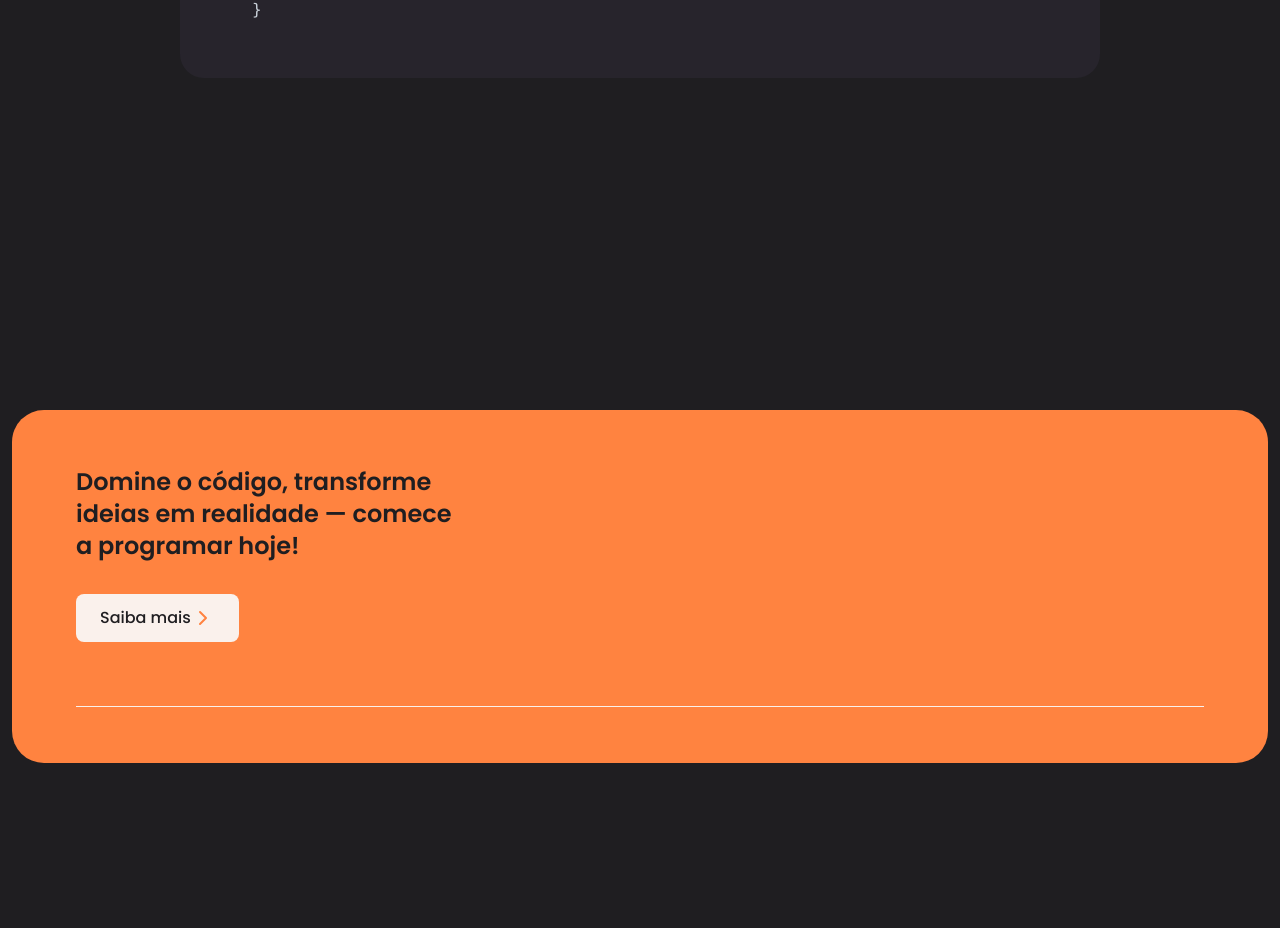
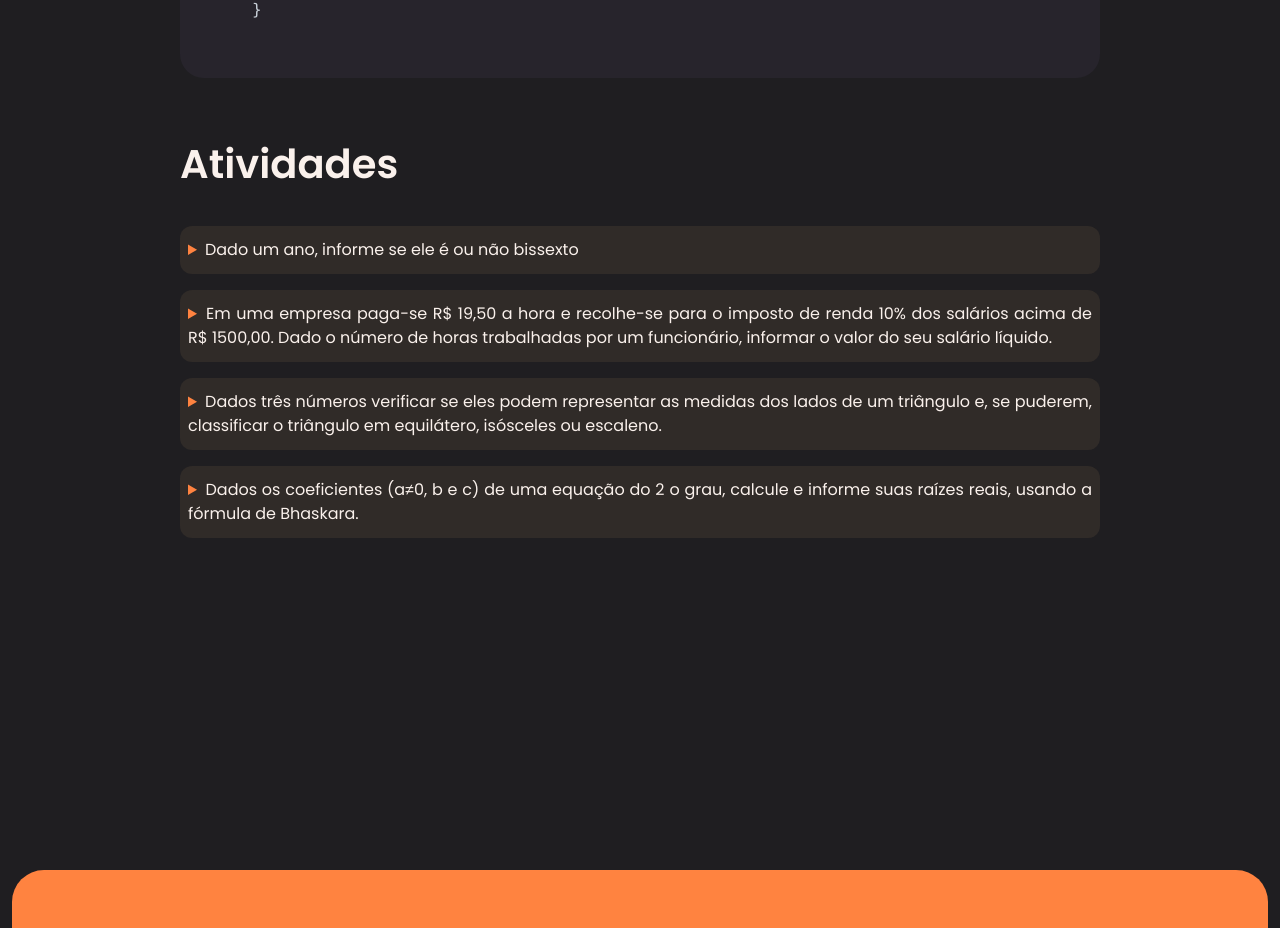
Before and after one commit to kauesandrade/BugHunters, a Next.js app: page /conteudos/modulo5 in a window 1280 px wide. Shown: the part 6932-7860 px from the top of the page. Before the commit the page ends 7707 px from the top, so only its background shows below. Built offline with nearby package versions, Linux system fonts and the light colour scheme.

Commit message:
Feitas atividades do módulo 5

```diff
--- a/src/app/conteudos/modulo5/page.tsx
+++ b/src/app/conteudos/modulo5/page.tsx
@@ -2,6 +2,7 @@ import CodeBlock from "@/components/CodeBlock";
 import Image from "next/image";
 
 import exemploFluxograma from '../../../../public/ExemploFluxogramaDecisao.png';
+import SolutionBlock from "@/components/SolutionBlock";
 
 const page = () => {
     return (
@@ -13,7 +14,7 @@ const page = () => {
 	Exibir mensagem "o número A é maior que o número B".
 FIM SE `}
             />
-        <p className="mt-6 mb-14">Esses fundamentos da estrutura condicional estão presentes em todas as linguagens, com apenas algumas diferenças na sua sintaxe. Para a linguagem C, essa estrutura é definida pelo padrão “if () {}”, da forma que está representada abaixo: </p>
+            <p className="mt-6 mb-14">Esses fundamentos da estrutura condicional estão presentes em todas as linguagens, com apenas algumas diferenças na sua sintaxe. Para a linguagem C, essa estrutura é definida pelo padrão “if () { }”, da forma que está representada abaixo: </p>
             <CodeBlock code=
                 {`if (a > b) {
     printf("o número %d é maior que o número %d", a, b);
@@ -201,6 +202,115 @@ switch (valor)
                 />
 
             </section>
+
+            <section>
+                <h3 className="mt-14 font-semibold text-[2.5rem]">Atividades</h3>
+
+                <div className="flex flex-col gap-4 mt-8">
+                    <SolutionBlock
+                        title={"Dado um ano, informe se ele é ou não bissexto"}
+                        code=
+                        {`#include <stdio.h>
+
+int main() {
+    int ano;
+
+    printf("Digite um ano: ");
+    scanf("%d", &ano);
+
+    if ((ano % 4 == 0 && ano % 100 != 0) || (ano % 400 == 0)) {
+        printf("O ano %d é bissexto.", ano);
+    } else {
+        printf("O ano %d não é bissexto.", ano);
+    }
+
+    return 0;
+}
+`}
+                    />
+
+                    <SolutionBlock
+                        title={"Em uma empresa paga-se R$ 19,50 a hora e recolhe-se para o imposto de renda 10% dos salários acima de R$ 1500,00. Dado o número de horas trabalhadas por um funcionário, informar o valor do seu salário líquido. "}
+                        code=
+                        {`#include <stdio.h>
+
+int main() {
+    float horas, salario_bruto, salario_liquido;
+
+    printf("Digite o número de horas trabalhadas: ");
+    scanf("%f", &horas);
+
+    salario_bruto = horas * 19.50;
+
+    if (salario_bruto > 1500.0) {
+        salario_liquido = salario_bruto * 0.90;
+    } else {
+        salario_liquido = salario_bruto;
+    }
+
+    printf("Salário líquido: R$ %.2f", salario_liquido);
+
+    return 0;
+}
+`}
+                    />
+
+                    <SolutionBlock
+                        title={"Dados três números verificar se eles podem representar as medidas dos lados de um triângulo e, se puderem, classificar o triângulo em equilátero, isósceles ou escaleno."}
+                        code=
+                        {`#include <stdio.h>
+
+int main() {
+    float a, b, c;
+
+    printf("Digite os três lados do triângulo: ");
+    scanf("%f %f %f", &a, &b, &c);
+
+    if (a == b && b == c) {
+        printf("Triângulo equilátero.");
+    } else if (a == b || a == c || b == c) {
+        printf("Triângulo isósceles.");
+    } else {
+        printf("Triângulo escaleno.");
+    }
+
+    return 0;
+}
+`}
+                    />
+
+                    <SolutionBlock
+                        title={"Dados os coeficientes (a≠0, b e c) de uma equação do 2 o grau, calcule e informe suas raízes reais, usando a fórmula de Bhaskara. "}
+                        code=
+                        {`#include <stdio.h>
+#include <math.h>
+
+int main() {
+    float a, b, c, delta, x1, x2;
+
+    printf("Digite os coeficientes a, b e c: ");
+    scanf("%f %f %f", &a, &b, &c);
+
+    delta = b * b - 4 * a * c;
+
+    if (delta < 0) {
+        printf("A equação não possui raízes.");
+    } else if (delta == 0) {
+        x1 = -b / (2 * a);
+        printf("A equação possui uma raiz: x = %.2f", x1);
+    } else {
+        x1 = (-b + sqrt(delta)) / (2 * a);
+        x2 = (-b - sqrt(delta)) / (2 * a);
+        printf("As raízes são: x1 = %.2f e x2 = %.2f", x1, x2);
+    }
+
+    return 0;
+}
+`}
+                    />
+                </div>
+            </section>
+
         </main>
     )
 }
```
Lines whose indentation alone changed are shown as unchanged.
